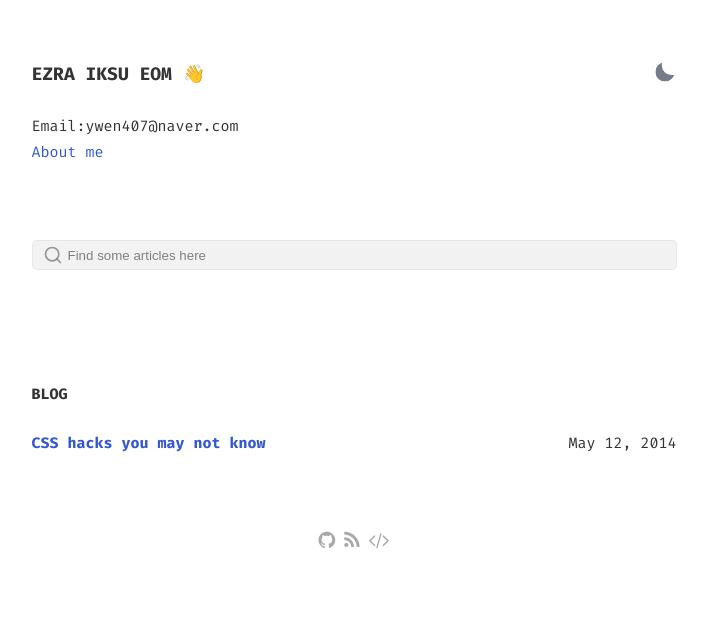
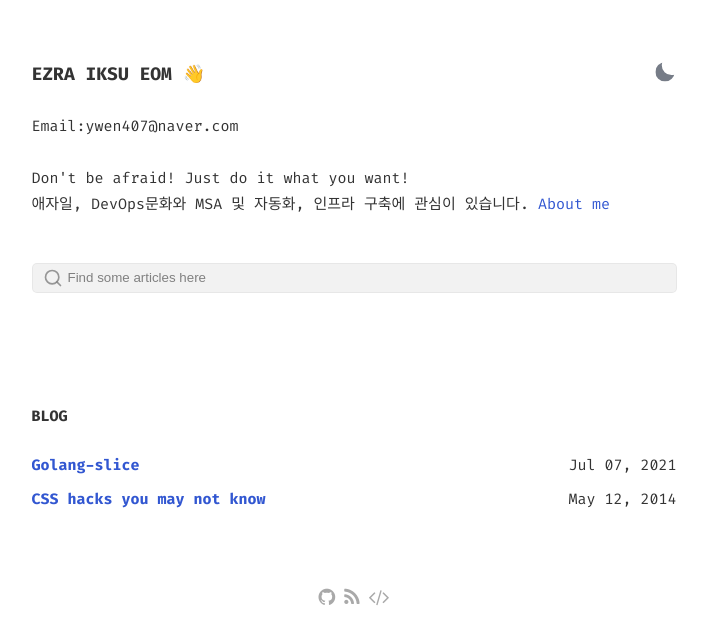
Before and after one commit to ywen407/ywen407.github.io, a Jekyll site: the page built from index.html, in a window 1280 px wide. Shown: the top 644 px of the page, without its empty margins (286-994 px from the left). Built offline with Jekyll 4.4.1, drawn with Linux system fonts in a browser that asks for light colours.

Commit message:
test(post): post

```diff
--- a/_config.yml
+++ b/_config.yml
@@ -3,7 +3,7 @@ title: Ezra Iksu Eom
 description: >-
   Just do it what you want.
 googlewebfonts: Fira+Code:wght@400;500;700
-lang: en-US
+lang: ko-KR
 timezone: Seoul
 repo: https://github.com/ywen407/ywen407.github.io # site repo [optional]
 data-theme: dark # default theme "dark" | "light"
--- a/_layouts/about.html
+++ b/_layouts/about.html
@@ -15,5 +15,5 @@ layout: default
 {{ content }}
 
 <section>
-  <nav class="post-nav" /nav>
+  <nav class="post-nav" />
 </section>
--- a/_sass/_main.scss
+++ b/_sass/_main.scss
@@ -403,7 +403,7 @@ figcaption {
 }
 
 .bio {
-	margin-bottom: 5rem;
+	margin-bottom: 3rem;
 }
 
 ::selection {
--- a/index.html
+++ b/index.html
@@ -9,17 +9,13 @@ layout: default
         </button>
     </div>
     <div class="bio">
-        Email:ywen407@naver.com <br />
+        Email:ywen407@naver.com <br /><br />
 
-        <a href="{{ site.url }}/about"> About me</a>
-        </p>
+        Don't be afraid! Just do it what you want!<br/>
+        애자일, DevOps문화와 MSA 및 자동화, 인프라 구축에 관심이 있습니다. <a href="{{ site.url }}/about"> About me</a>
     </div>
 
-
 </section>
-
-
-
 <div class="search-article">
     <label for="search-input" aria-hidden="true">
         <!-- Magnifier -->
```
Also changed, not shown: _posts/2021-07-07-Golang-slice-18.md (added, +10 -0 lines).
